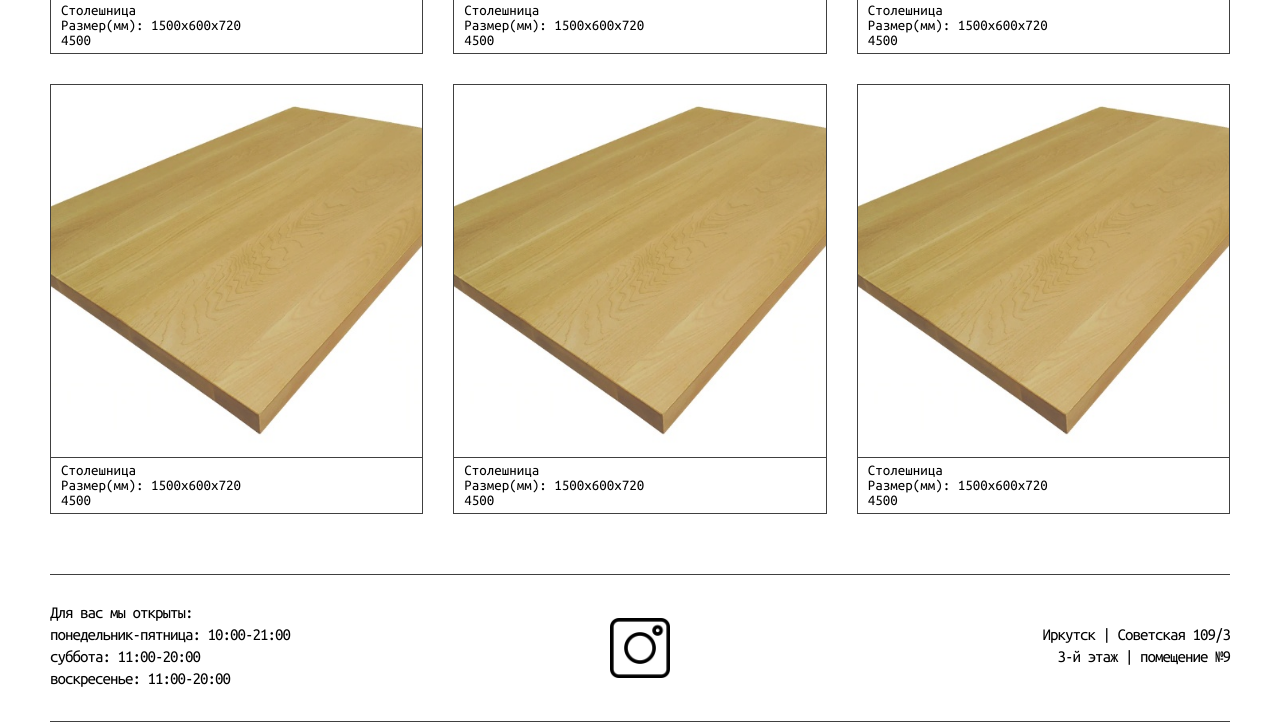
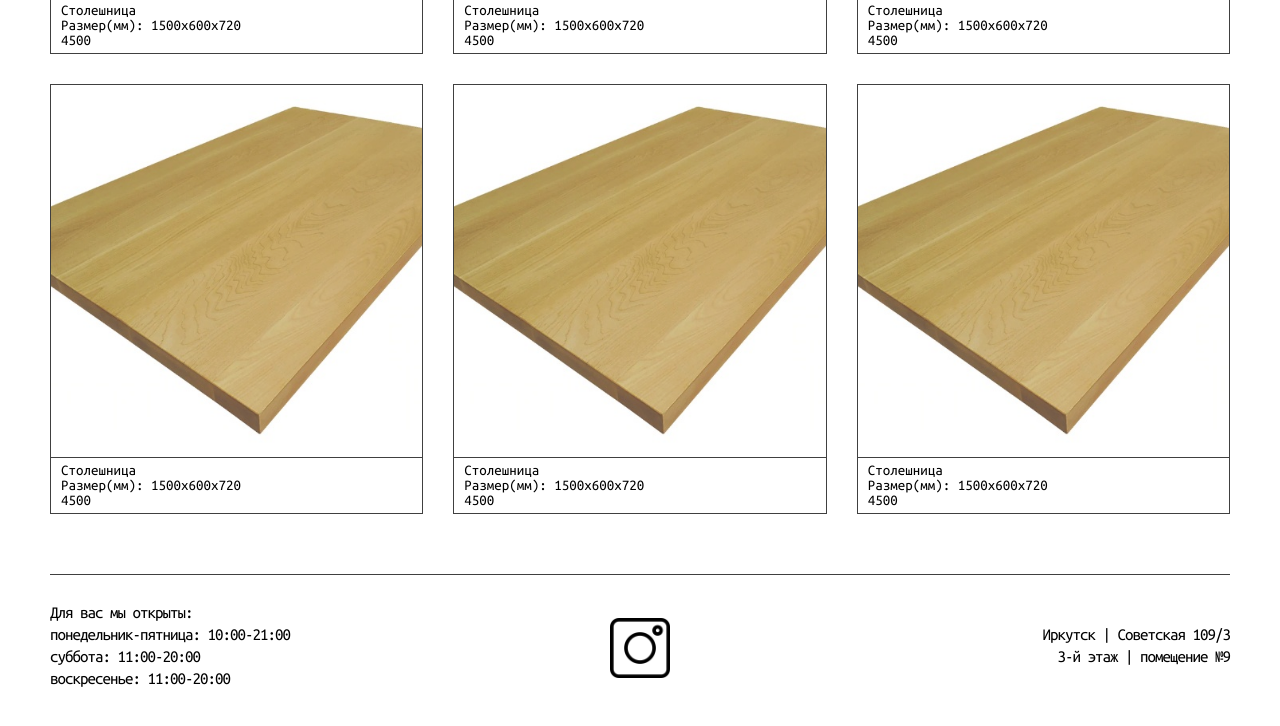
Before and after one commit to kultibus/woodmetalirk, a plain HTML site: page index.html in a window 1280 px wide. Shown: the part 2543-3269 px from the top of the page. Drawn offline with Linux system fonts and the light colour scheme.

Commit message:
Change style.css

```diff
--- a/css/style.css
+++ b/css/style.css
@@ -518,12 +518,11 @@ input[type=number] {
 	text-align: center;
 	font-size: 17px;
 	letter-spacing: -1px;
-	margin: 30px 0px 30px 0px;
+	margin: 30px 0px 0px 0px;
 	padding: 30px 0px 30px 0px;
 	position: relative;
 }
-.footer__row:before,
-.footer__row:after {
+.footer__row:before {
 	content: '';
 	background-color: #404040;
 	position: absolute;
@@ -533,9 +532,6 @@ input[type=number] {
 }
 .footer__row:before {
 	top: 0;
-}
-.footer__row:after {
-	bottom: 0;
 }
 .footer__email {
 	display: block;
```
